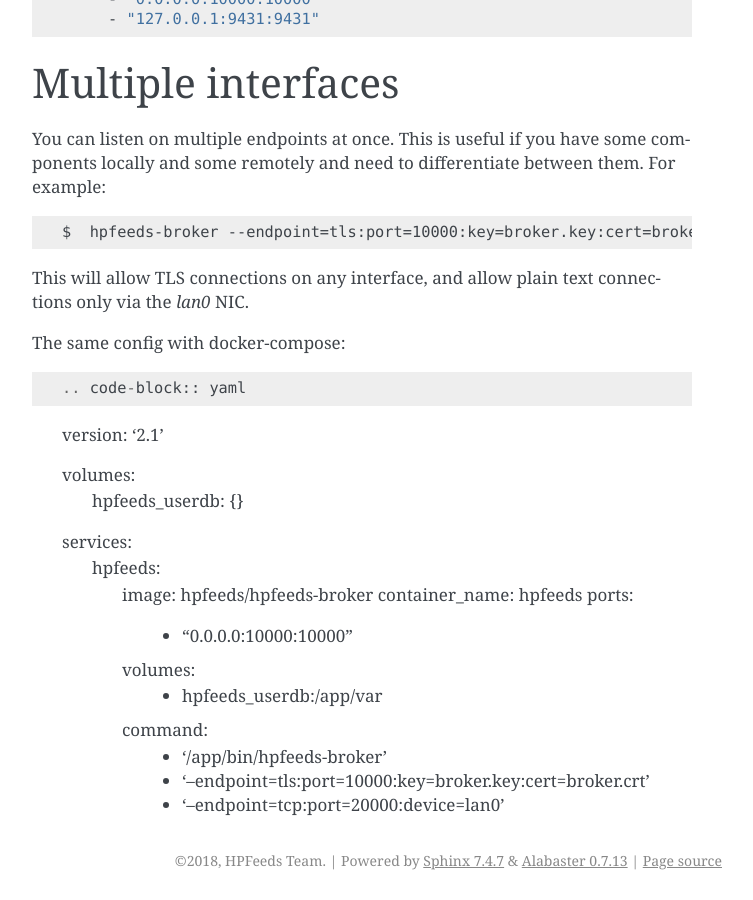
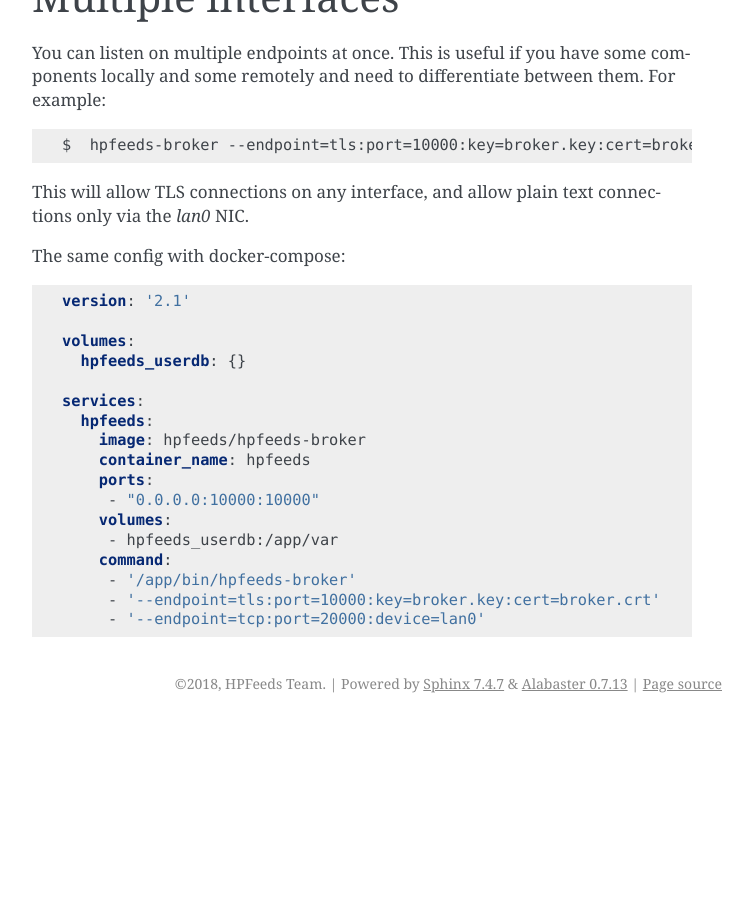
Before and after one commit to hpfeeds/hpfeeds, a Sphinx documentation site: the page built from docs/broker.rst, in a window 1280 px wide and 900 px high, scrolled down 5823 px. Shown: the whole window, without its empty margins (388-1141 px from the left). Built offline with Sphinx 7.4.7, drawn with Linux system fonts in a browser that asks for light colours; after the commit the page ends 6546 px from its top, so only the background shows below that; some of the changed text lies outside the part shown.

Commit message:
More rst fixes

```diff
--- a/docs/broker.rst
+++ b/docs/broker.rst
@@ -241,7 +241,7 @@
 
     $  hpfeeds-broker --endpoint=tls:port=10000:key=broker.key:cert=broker.crt
 
-Or if using docker-compose::
+Or if using docker-compose:
 
 .. code-block:: yaml
 
@@ -261,7 +261,6 @@
          command:
           - '/app/bin/hpfeeds-broker'
           - '--endpoint=tls:port=10000:key=broker.key:cert=broker.crt'
-
 
 Monitoring
 ==========
@@ -326,7 +325,7 @@
 
 This will allow TLS connections on any interface, and allow plain text connections only via the `lan0` NIC.
 
-The same config with docker-compose::
+The same config with docker-compose:
 
 .. code-block:: yaml
 
```
